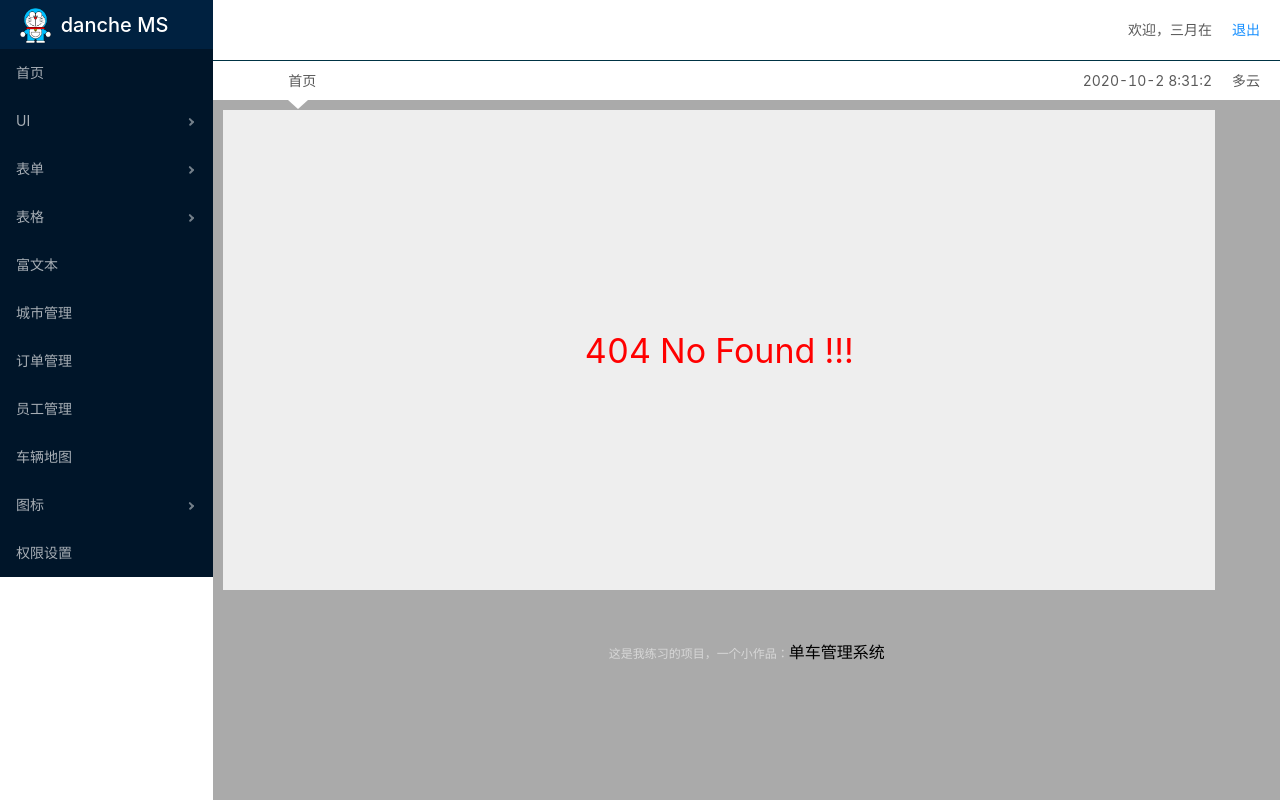
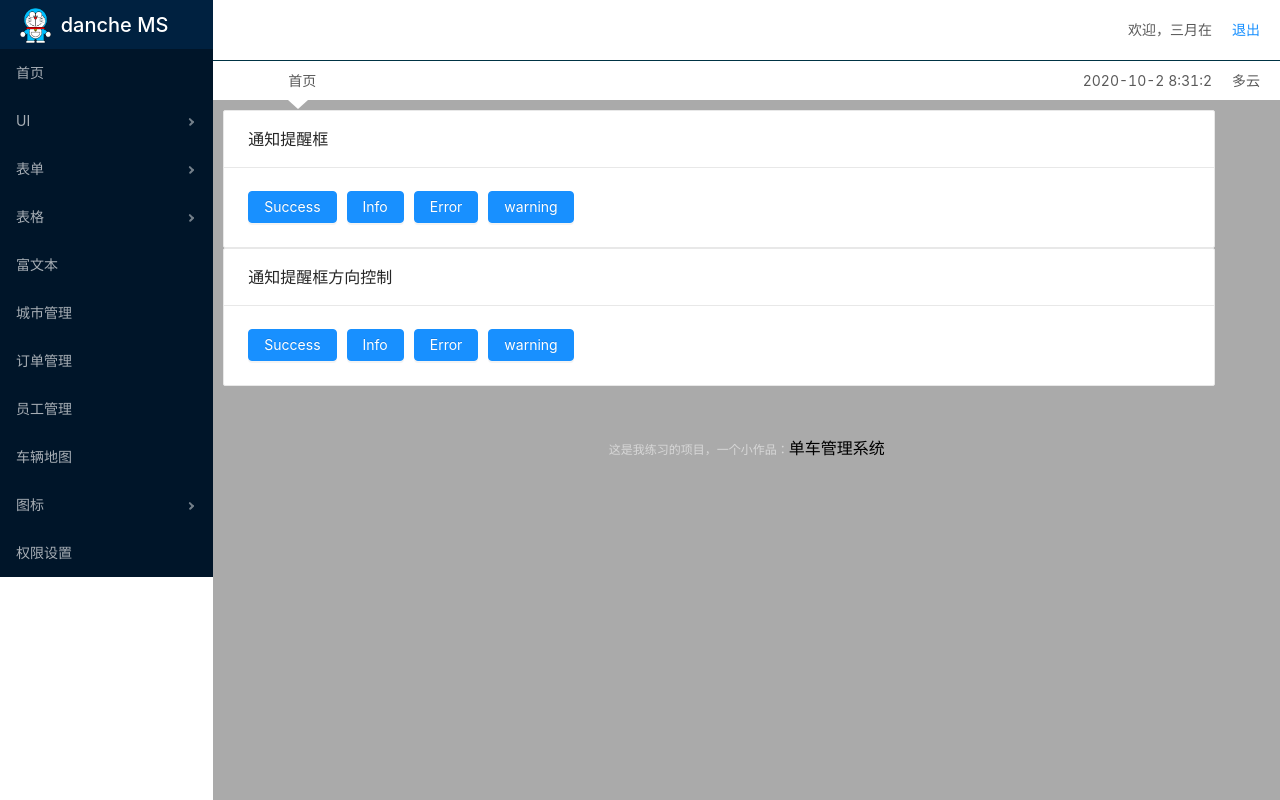
Before and after one commit to lhalou/danche, a React app in the folder danhce-app/: page /#/admin/ui/notification in a window 1280 px wide. Before the commit this address had no page. Built offline with nearby package versions, Linux system fonts and the light colour scheme.

Commit message:
notification通知提醒框练习

```diff
--- /dev/null
+++ b/danhce-app/src/pages/ui/notification.js
@@ -0,0 +1,34 @@
+import React, { Component } from 'react'
+import {Card, notification, Button} from 'antd'
+class Notify extends Component {
+  handleOpenNoticfy = (type,direction)=> {
+    if(direction){
+      notification.config({
+        placement: direction
+      })
+    }
+    notification[type]({
+      message: '发工资了',
+      description: '工作15天，实发工资5000元整'
+    })
+  }
+  render(){
+    return (
+      <div style = {{width: '992px'}}>
+        <Card title = '通知提醒框' className = 'card-wrapper'>
+          <Button type = 'primary' onClick = { () => this.handleOpenNoticfy('success')}>Success</Button>
+          <Button type = 'primary' onClick = { () => this.handleOpenNoticfy('info')}>Info</Button>
+          <Button type = 'primary' onClick = { () => this.handleOpenNoticfy('error')}>Error</Button>
+          <Button type = 'primary' onClick = { () => this.handleOpenNoticfy('warning')}>warning</Button>
+        </Card>
+        <Card title = '通知提醒框方向控制' className = 'card-wrapper'>
+          <Button type = 'primary' onClick = { () => this.handleOpenNoticfy('success','topLeft')}>Success</Button>
+          <Button type = 'primary' onClick = { () => this.handleOpenNoticfy('info','topRight')}>Info</Button>
+          <Button type = 'primary' onClick = { () => this.handleOpenNoticfy('error','bottomLeft')}>Error</Button>
+          <Button type = 'primary' onClick = { () => this.handleOpenNoticfy('warning','bottomRight')}>warning</Button>
+        </Card>
+      </div>
+    )
+  }
+}
+export default Notify
--- a/danhce-app/src/router.js
+++ b/danhce-app/src/router.js
@@ -6,6 +6,7 @@ import Admin from './admin'
 import Buttons from './pages/ui/buttons/index'
 import Modals from './pages/ui/modals'
 import SPin from './pages/ui/spin'
+import Notify from './pages/ui/notification'
 import NoMatch from './pages/nomatch/index'
 
 class MyRouter extends Component {
@@ -20,6 +21,7 @@ class MyRouter extends Component {
                 <Route path = '/admin/ui/buttons' component = {Buttons}/>
                 <Route path = '/admin/ui/modals' component = {Modals}/>
                 <Route path = '/admin/ui/loadings' component = {SPin}/>
+                <Route path = '/admin/ui/notification' component = {Notify}/>
                 <Route component = {NoMatch}/>
               </Switch>
             </Admin>
```
